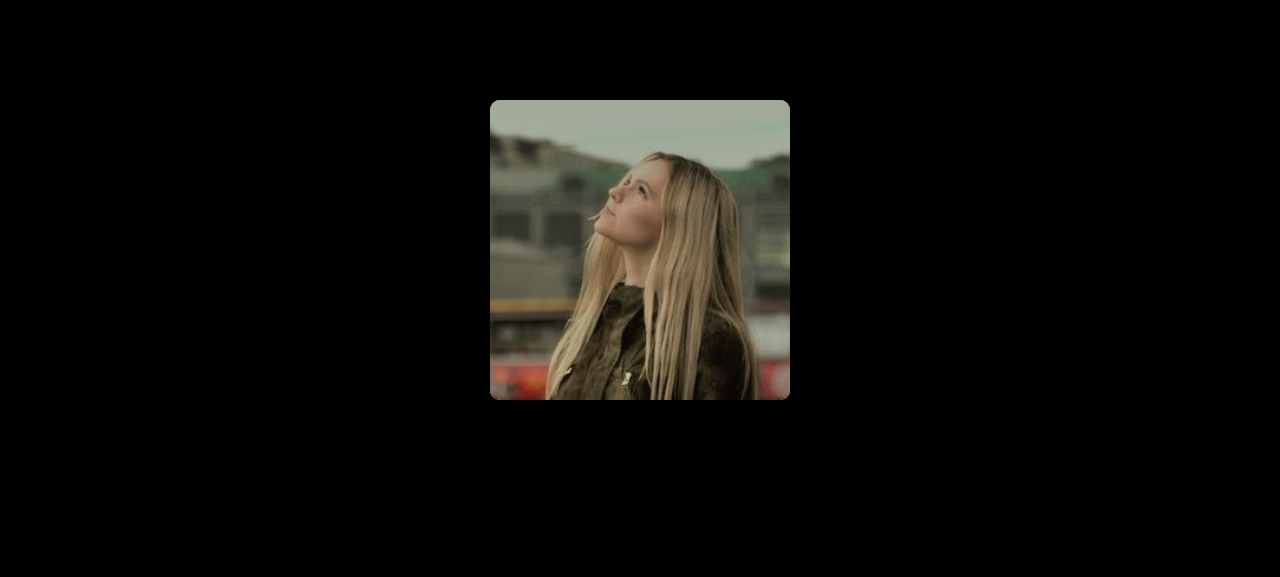
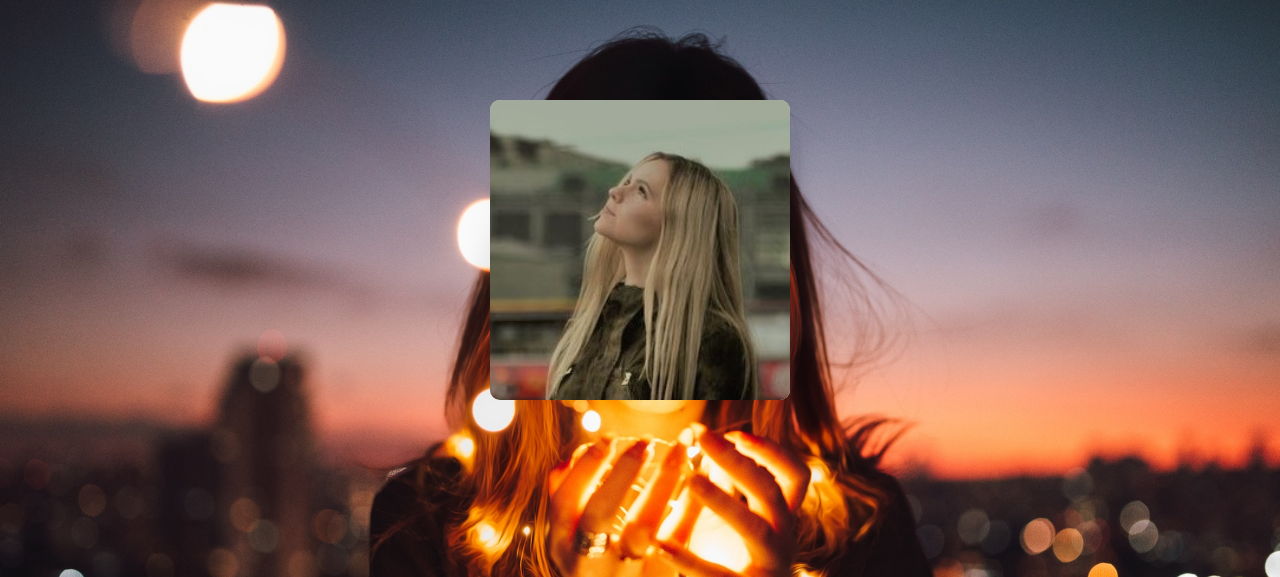
Before and after one commit to angelyoung24/modelportfoliopage, a plain HTML site: page contact/contact.html in a window 1280 px wide. Shown: the top 577 px of the page. Drawn offline with Linux system fonts and the light colour scheme.

Commit message:
changes to contact.css including bkgrd photo

```diff
--- a/contact/contact.css
+++ b/contact/contact.css
@@ -5,7 +5,8 @@ body {
     padding: 0;
     font-family: 'Mali',
     cursive;
-    background:#000;
+    background: url('bg5.jpeg');
+    background-size: cover;
 }
 
 .container {
```
Also changed, not shown: contact/bg5.jpeg (added).
